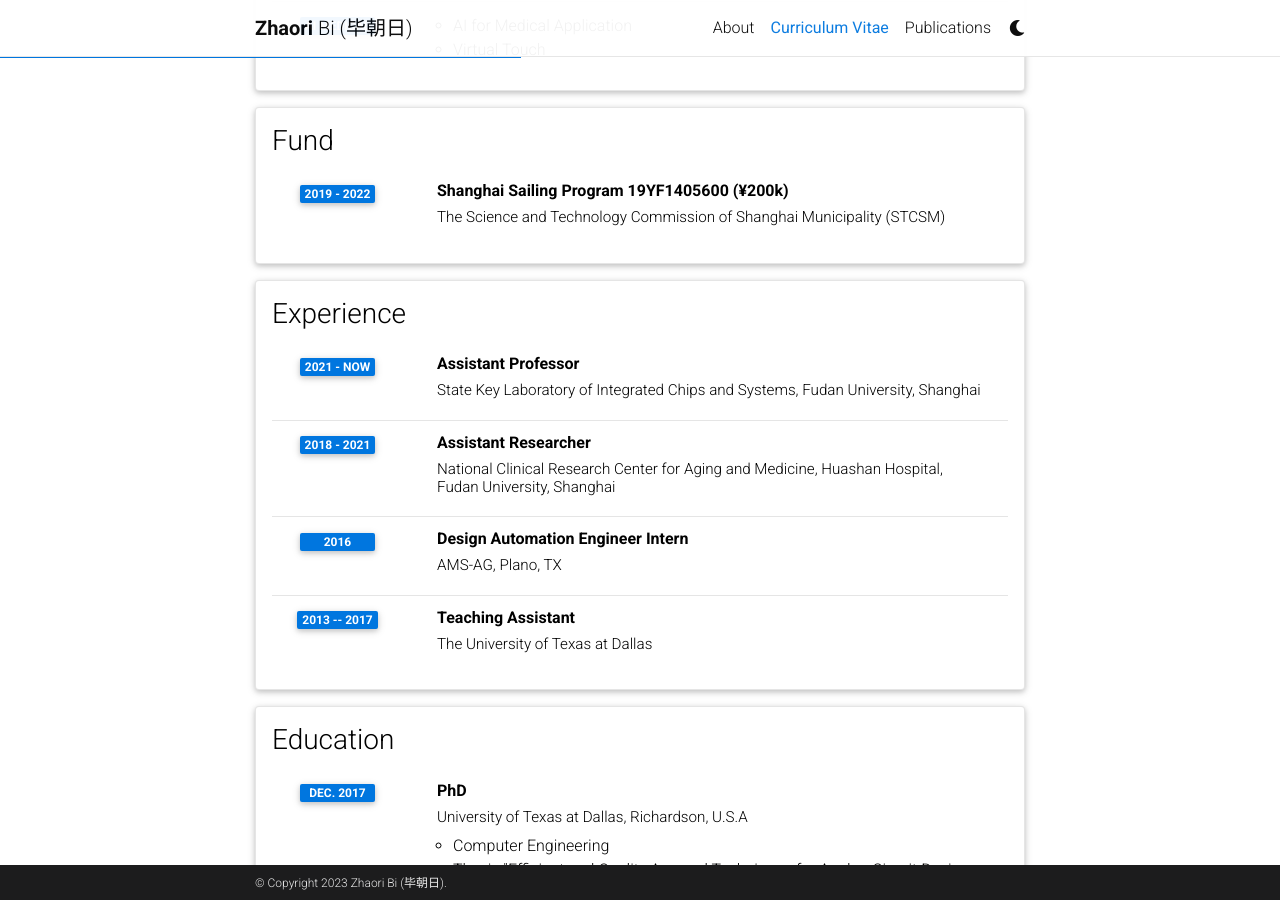
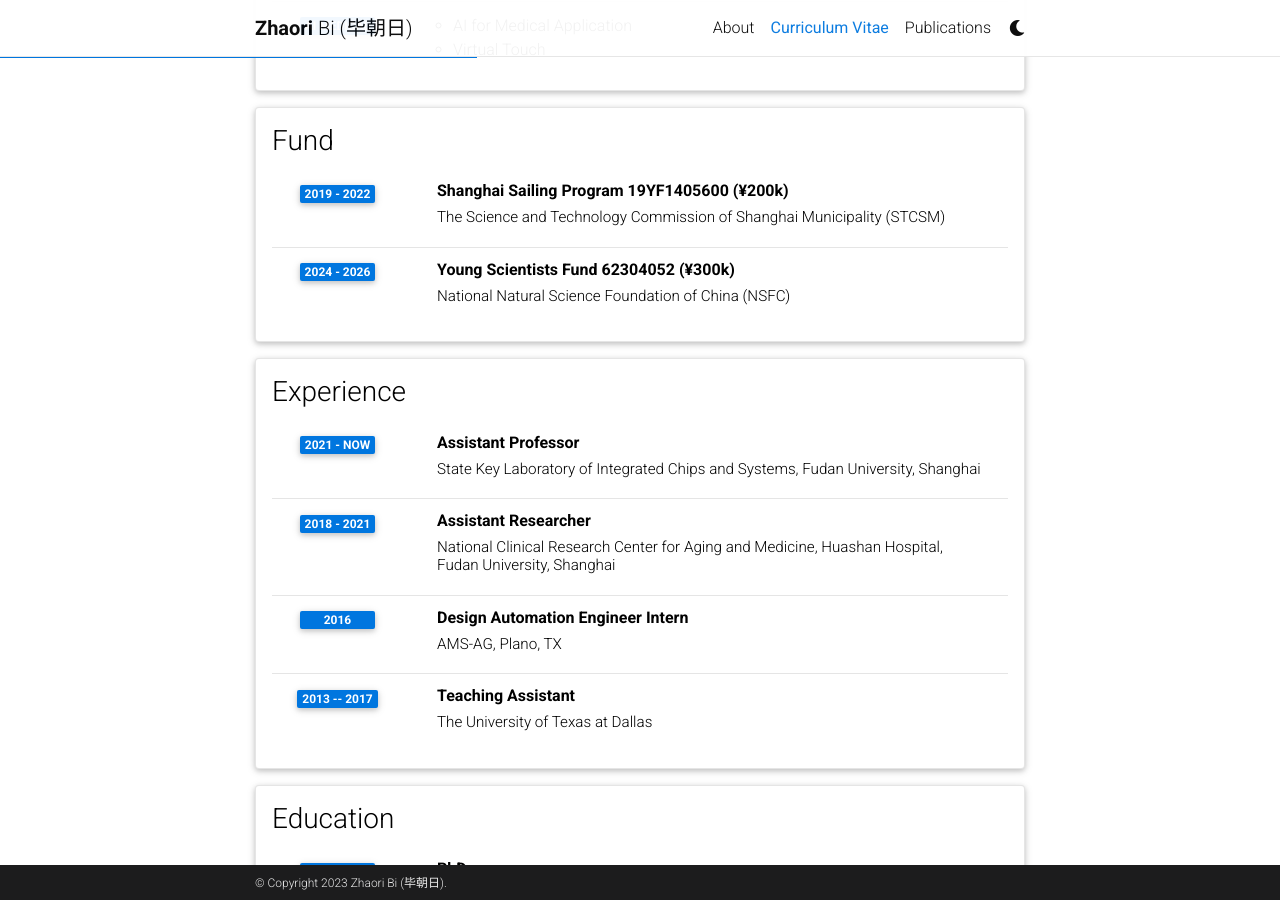
Before and after one commit to bzr2915/bzr2915, a Jekyll site: the page built from _pages/cv.md, in a window 1280 px wide and 900 px high, scrolled down 343 px. Built offline with Jekyll 4.4.1, drawn with Linux system fonts in a browser that asks for light colours; comment, search, counter and statistics services are not loaded; a style sheet for code colours, icons or effects is not loaded.

Commit message:
add fund

```diff
--- a/_data/cv.yml
+++ b/_data/cv.yml
@@ -28,6 +28,9 @@
     - title: Shanghai Sailing Program 19YF1405600 (¥200k)
       institution: The Science and Technology Commission of Shanghai Municipality (STCSM)
       year: 2019 - 2022
+    - title: Young Scientists Fund 62304052 (¥300k)
+      institution: National Natural Science Foundation of China (NSFC)
+      year: 2024 - 2026
 
 
 - title: Experience
```
